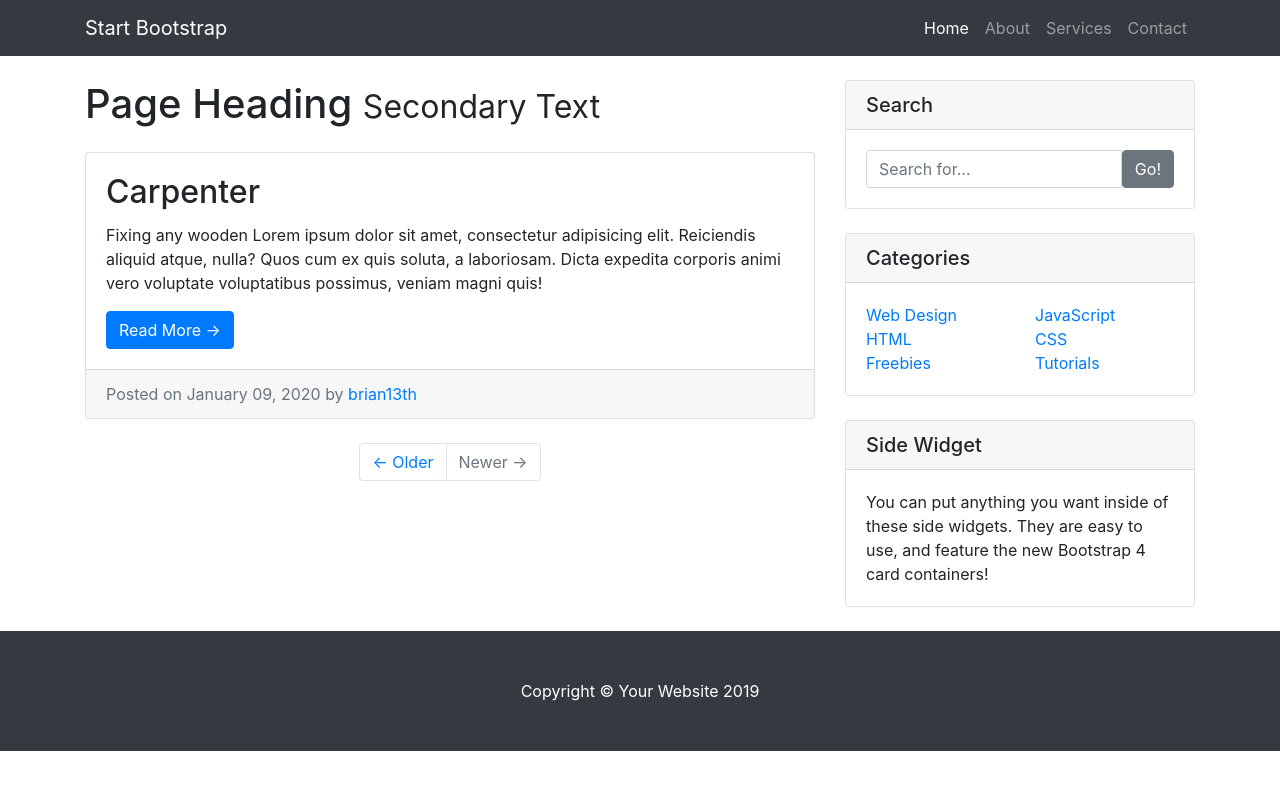
After one commit to brian13th/django-handyman, a Django app: page /post/1/ in a window 1280 px wide. The commit adds this page. Run offline with Django 3.2, Linux system fonts and the light colour scheme; data comes from the database, SQL or seed files in the repository; both versions use the stored data as it was after the commit; some libraries are stand-ins or nearby versions.

Commit message:
added list and detail function

```diff
--- a/handyman/main/models.py
+++ b/handyman/main/models.py
@@ -1,9 +1,11 @@
 from django.db import models
 from django.contrib.auth.models import User
+from django.utils import timezone
 
 class Post(models.Model):
     title = models.CharField(max_length=200)
     context = models.CharField(max_length=500)
+    date_posted = models.DateTimeField(default=timezone.now)
     author = models.ForeignKey(User , on_delete=models.CASCADE)
 
     def __str__(self):
--- a/handyman/main/templates/main/base.html
+++ b/handyman/main/templates/main/base.html
@@ -33,19 +33,8 @@
           <small>Secondary Text</small>
         </h1>
 
-        <!-- Blog Post -->
-        <div class="card mb-4">
-          <img class="card-img-top" src="http://placehold.it/750x300" alt="Card image cap">
-          <div class="card-body">
-            <h2 class="card-title">Post Title</h2>
-            <p class="card-text">Lorem ipsum dolor sit amet, consectetur adipisicing elit. Reiciendis aliquid atque, nulla? Quos cum ex quis soluta, a laboriosam. Dicta expedita corporis animi vero voluptate voluptatibus possimus, veniam magni quis!</p>
-            <a href="#" class="btn btn-primary">Read More &rarr;</a>
-          </div>
-          <div class="card-footer text-muted">
-            Posted on January 1, 2017 by
-            <a href="#">Start Bootstrap</a>
-          </div>
-        </div>
+        {% block content %}
+        {% endblock %}
 
 {% include "main/includes/pagination.html" %}
 
--- /dev/null
+++ b/handyman/main/templates/main/post_detail.html
@@ -0,0 +1,16 @@
+{% extends "main/base.html" %}
+{% block content %}
+  <!-- Blog Post -->
+  <div class="card mb-4">
+      <!-- <img class="card-img-top" src="http://placehold.it/750x300" alt="Card image cap"> -->
+      <div class="card-body">
+        <h2 class="card-title">{{ post.title }}</h2>
+        <p class="card-text">{{ post.context }}</p>
+        <a href="#" class="btn btn-primary">Read More &rarr;</a>
+      </div>
+      <div class="card-footer text-muted">
+        Posted on {{ post.date_posted| date:"F d, Y" }} by
+        <a href="#">{{ post.author }}</a>
+      </div>
+  </div>
+{% endblock content %}
--- a/handyman/main/urls.py
+++ b/handyman/main/urls.py
@@ -1,7 +1,12 @@
 from django.urls import path
-from . import views
+from .views import (
+    PostListView,
+    PostDetailView
+    )
+
 name = 'main'
 
 urlpatterns = [
-    path('', views.base, name='base'),
+    path('', PostListView.as_view(), name='main-view'),
+    path('post/<int:pk>/', PostDetailView.as_view(), name='main-detail'),
 ]
--- a/handyman/main/views.py
+++ b/handyman/main/views.py
@@ -1,6 +1,11 @@
 from django.shortcuts import render
+from django.views.generic import ListView, DetailView
+from .models import Post
 
 # Create your views here.
 
-def base(request):
-    return render(request, 'main/base.html')
+class PostListView(ListView):
+    model = Post
+
+class PostDetailView(DetailView):
+    model = Post
```
Also changed, not shown: handyman/main/templates/main/post_list.html (added, +18 -0 lines), handyman/db.sqlite3, handyman/main/migrations/0002_post_date_posted.py (added).
